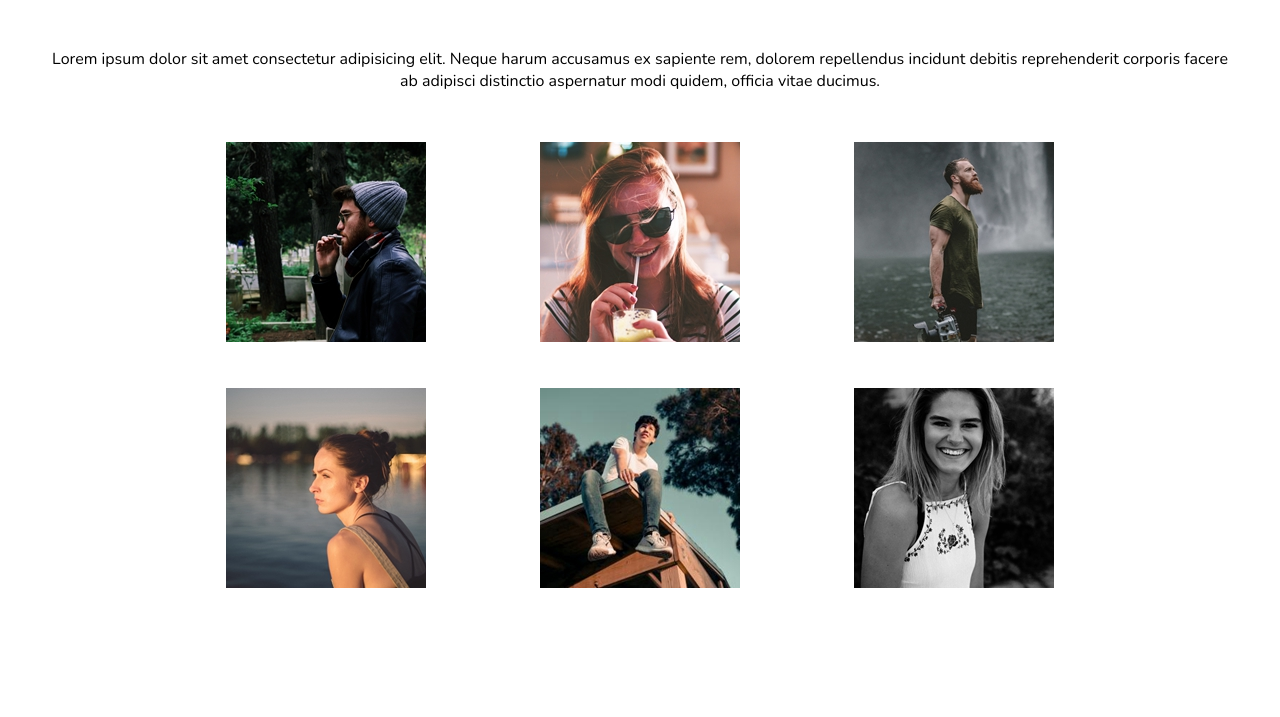
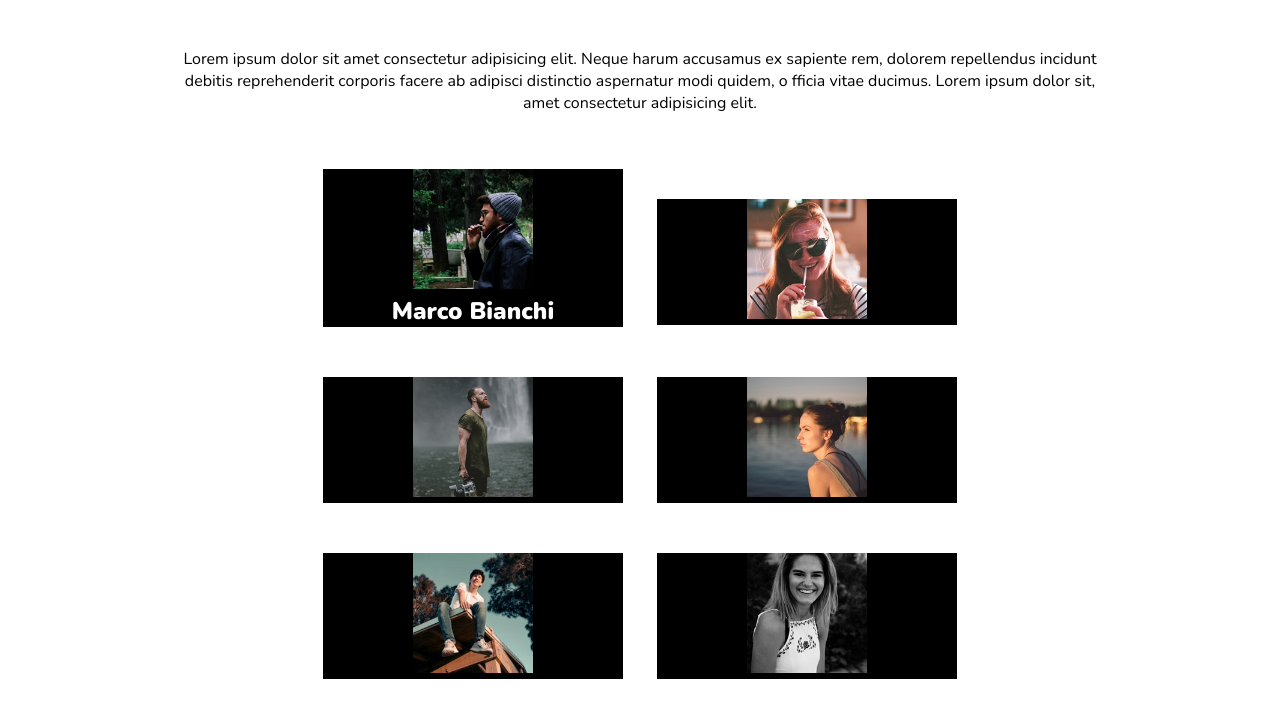
Before and after one commit to michele-pupo/html-css-float-cards, a plain HTML site: page index.html in a window 1280 px wide. Shown: the part 85-802 px from the top of the page. Drawn offline with nearby package versions, Linux system fonts and the light colour scheme.

Commit message:
image container stylization

```diff
--- a/css/style.css
+++ b/css/style.css
@@ -3,6 +3,14 @@
     padding: 0;
     margin: 0;
     box-sizing: border-box;
+}
+
+
+/* crearfix */
+.clearfix::after{
+    content: '';
+    display: table;
+    clear: both;
 }
 
 /* inizio body */
@@ -21,6 +29,14 @@ h1{
 }
 /* fine h1 */
 
+/* container */
+.container{
+    width: 80%;
+    margin-left: auto;
+    margin-right: auto;
+}
+/* fine container */
+
 
 /* inizio p */
 p{
@@ -29,9 +45,26 @@ p{
 /* fine p */
 
 
-/* inizio row */
+/* inizio stilizzazione colonne */
+
 .row .column{
     display: inline-block;
     width: calc(100% / 4);
-    padding: 20px;
+    background-color: black;
+    margin: 25px 15px;
+    width: 300px;
 }
+/* fine stilizzazione colonne */
+
+/* inizio stilizzazione immagini */
+.row .column h2{
+    color: white;
+}
+
+
+/* inizio stilizzazione immagini */
+img {
+    width: 120px;
+    display: inline-block;
+
+}
--- a/index.html
+++ b/index.html
@@ -20,11 +20,13 @@
     <!-- fine titolo -->
 
     <!-- inizio sezione con paragrafo ed immagini -->
-    <main>
+    <main class="container">
 
         <!-- inizio pragrafo -->
         <p>
-          Lorem ipsum dolor sit amet consectetur adipisicing elit. Neque harum accusamus ex sapiente rem, dolorem repellendus incidunt debitis reprehenderit corporis facere ab adipisci distinctio aspernatur modi quidem, officia vitae ducimus.
+          Lorem ipsum dolor sit amet consectetur adipisicing elit. Neque harum accusamus ex sapiente rem,
+          dolorem repellendus incidunt debitis reprehenderit corporis facere ab adipisci distinctio aspernatur modi quidem, o
+          fficia vitae ducimus. Lorem ipsum dolor sit, amet consectetur adipisicing elit.
         </p>
         <!--fine pragrafo -->
 
@@ -33,6 +35,9 @@
 
             <div class="column">
                 <img src="css/img/male1.png" alt="">
+
+                <!-- nome -->
+                <h2>Marco Bianchi</h2>
             </div>
             <div class="column">
                 <img src="css/img/female1.png" alt="">
```
